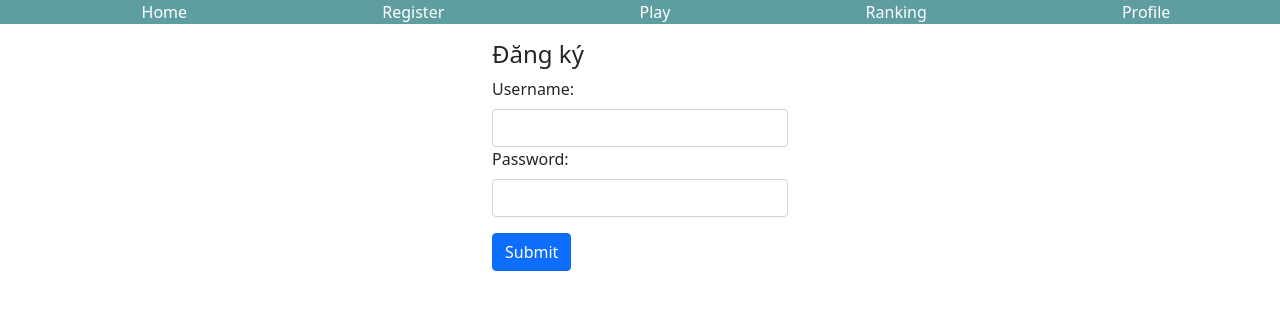
After one commit to nduy2110/Nightmare-Rock-Paper-Scissors, a PHP site: page /Login/register.php in a window 1280 px wide. The commit adds this page. Shown: the top 310 px of the page. Run offline with PHP 8.4, Linux system fonts and the light colour scheme.

Commit message:
add reigister and login

```diff
--- a/src/Game/game.php
+++ b/src/Game/game.php
@@ -33,7 +33,7 @@
     }
 
 
-    $query = "SELECT * FROM score WHERE username='$username'";
+    $query = "SELECT id,username,point FROM score WHERE username='$username'";
     $execute = mysqli_query($conn, $query);
     $temp_arr = mysqli_fetch_assoc($execute);
     $id = $temp_arr['id'];
@@ -44,12 +44,10 @@
         $point = $temp_arr['point'] + 1;
         $query = "UPDATE score SET point=$point WHERE id=$id";
         $execute = mysqli_query($conn, $query);
-        print("point++");
     } else if (strpos($result, 'Lose') != FALSE) {
         $point = $temp_arr['point'] - 1;
         $query = "UPDATE score SET point=$point WHERE id=$id";
         $execute = mysqli_query($conn, $query);
-        print("point--");
     }
 
     $conn->close();
--- /dev/null
+++ b/src/Login/register.php
@@ -0,0 +1,70 @@
+<?php
+    session_start();
+
+    $connect = mysqli_connect('localhost','root','','rank', 3307);
+	mysqli_set_charset($connect, "utf8");
+
+    $erors = ["username" => "", "password" => ""];
+
+    if(isset($_POST["submit"])) {
+
+        $username = $_POST['username'];
+        $password = $_POST['password'];
+
+        if(empty($username)) { //if username empty
+            $erors['username'] = 'Username không được trống';
+        }
+
+        if(empty($password)) { //if password empty
+            $erors['password'] = 'Password không được trống';
+        }
+
+        //check user exist
+        $user_check_query = "SELECT username FROM score WHERE username='$username'";
+        $result = mysqli_query($connect, $user_check_query);
+        $user = mysqli_fetch_assoc($result);
+        if ($username) {
+            if ($user['username'] === $username) {
+                $erors['username'] = "Username đã tồn tại";
+            }
+        }
+
+        //save user
+        if(!array_filter($erors)) {
+
+                //validate code go here
+
+                $query = "INSERT INTO score (username, password) VALUE ('$username', '$password')";
+                mysqli_query($connect, $query);
+
+                $_SESSION['success'] = "You are now logged in";
+                header('location: login.php');
+        }
+
+    }
+    $connect -> close();
+?>
+
+
+<!DOCTYPE html>
+<html lang="en">
+
+    <?php include('../../templates/header.php'); ?>
+
+    <form action="./register.php" method="POST">
+        <div class="container w-25">
+            <h4>Đăng ký</h4>
+            <label for="username" class="form-label">Username:</label>
+            <input type="text" name="username" class="form-control">
+            <div class="text-danger"><?php echo $erors["username"] ?></div>
+
+            <label for="password" class="form-label">Password:</label>
+            <input type="password" name="password" class="form-control">
+            <div class="text-danger"><?php echo $erors["password"] ?></div>
+
+            <input type="submit" value="Submit" name="submit" class="btn btn-primary mt-3">
+        </div>
+    </form>
+
+    </body>
+</html>
--- a/templates/header.php
+++ b/templates/header.php
@@ -14,15 +14,10 @@
         <div class="container-fluid nav-div">
             <ul class="header-nav">
                 <li> <a href="../Home/home.php">Home</a></li>
-                <li> <a href="">Register</a></li>
-<<<<<<< HEAD
+                <li> <a href="../Login/register.php">Register</a></li>
                 <li> <a href="../Game/game.php">Play</a></li>
                 <li> <a href="../Ranking/">Ranking</a></li>
-=======
-                <li> <a href="">Play</a></li>
-                <li> <a href="">Ranking</a></li>
-                <li> <a href="/src/Upload/index.php">Upload</a></li>
->>>>>>> 35b34490e69b32e3df103b99acc862877375698a
+                <li> <a href="../Upload/index.php">Profile</a></li>
             </ul>
         </div>
     </header>
```
Also changed, not shown: src/Login/login.php (added, +62 -0 lines), src/Upload/index.php (+3 -7 lines).
